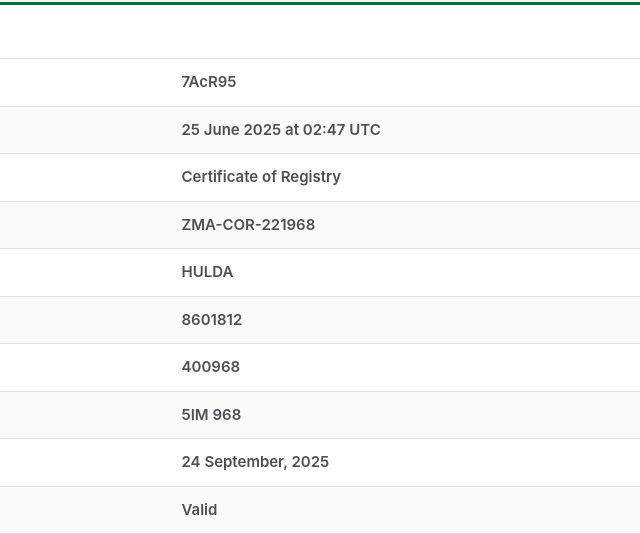
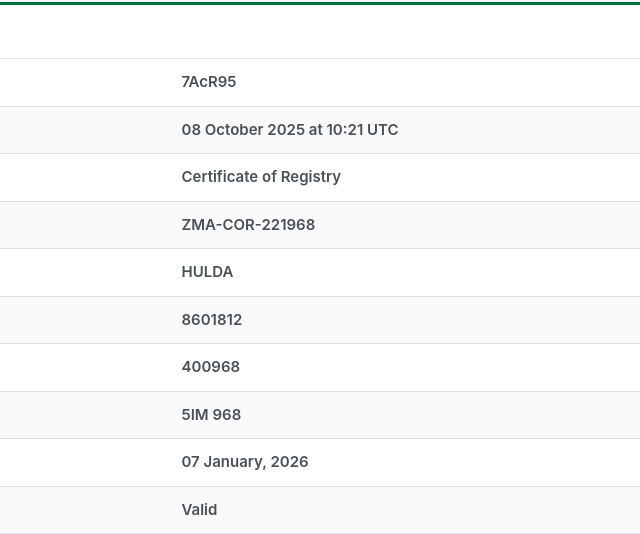
Before and after one commit to portal-zma-go-tz-certificate-validators/7AcR95-submit_application-ZMA-COR-221968, a plain HTML site: page index.html in a window 1280 px wide. Shown: the part 303-837 px from the top of the page, 298-938 px from the left. Drawn offline with Linux system fonts and the light colour scheme.

Commit message:
Update index.html

```diff
--- a/index.html
+++ b/index.html
@@ -2119,7 +2119,7 @@ Document Authenticity Checked
 <tr>
 <td class="text-left" style="width: 35%">Date and Time of Application</td>
 <td class="text-left">
-<strong>25 June 2025 at 02:47 UTC</strong>
+<strong>08 October 2025 at 10:21 UTC</strong>
 </td>
 </tr>
 <tr>
@@ -2161,7 +2161,7 @@ Document Authenticity Checked
 <tr>
 <td class="text-left" style="width: 35%">Document Expiry Date</td>
 <td class="text-left">
-<strong>24 September, 2025</strong>
+<strong>07 January, 2026</strong>
 </td>
 </tr>
 <tr>
```
